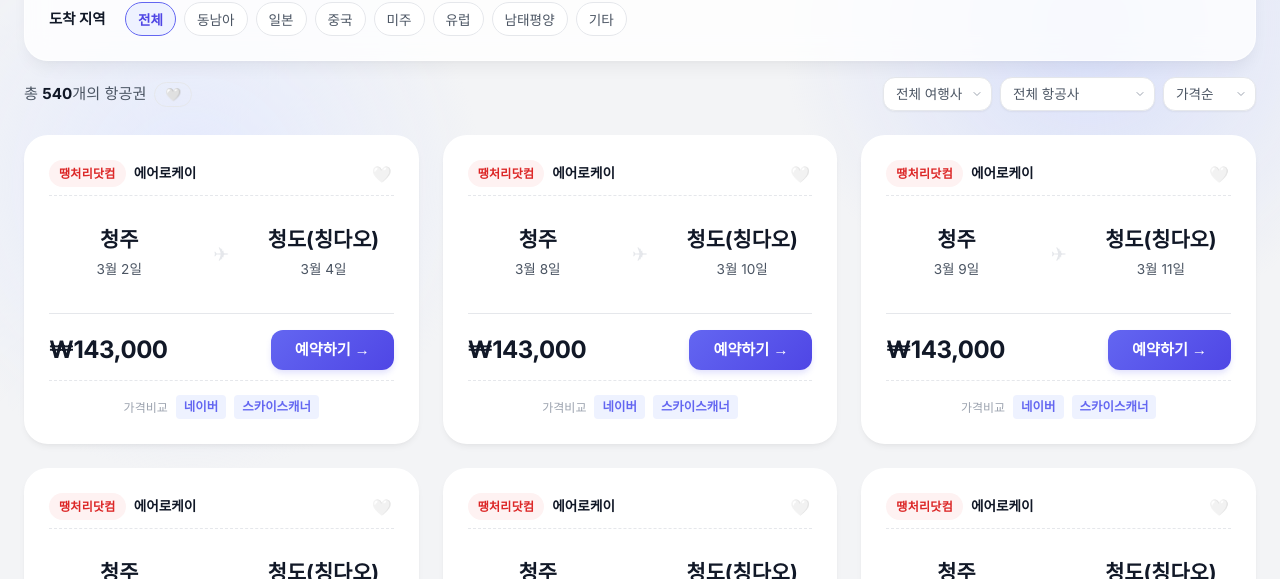
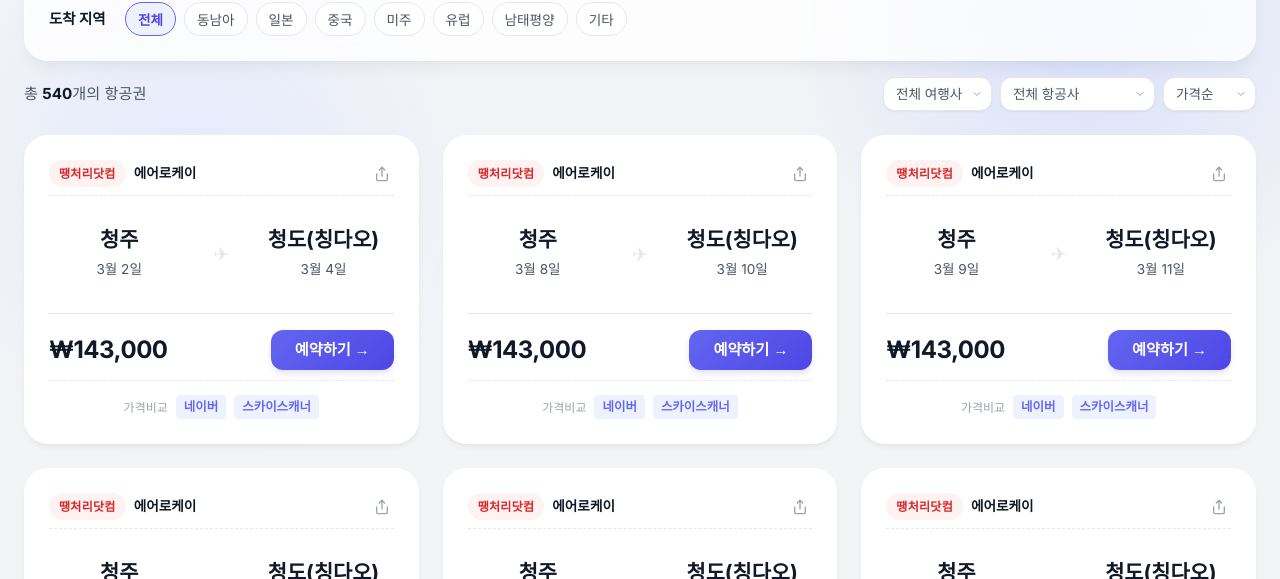
Before and after one commit to uingga/flight, a Next.js app: page / in a window 1280 px wide. Shown: the part 216-795 px from the top of the page. Built offline with nearby package versions, Linux system fonts and the light colour scheme.

Commit message:
공유 버튼: SVG 아이콘 + 예약링크 공유, OG 이미지 리디자인

```diff
--- a/package.json
+++ b/package.json
@@ -17,6 +17,7 @@
   "dependencies": {
     "@types/react-datepicker": "^6.2.0",
     "dotenv": "^17.2.4",
+    "html2canvas": "^1.4.1",
     "next": "14.2.0",
     "nodemailer": "^8.0.1",
     "react": "^18",
--- a/src/components/Dashboard.module.css
+++ b/src/components/Dashboard.module.css
@@ -422,11 +422,6 @@
     .statsSelect {
         flex: 1;
         min-width: 0;
-    }
-
-    .favFilterBtn {
-        padding: 2px 8px;
-        font-size: 0.75rem;
     }
 }
 
@@ -907,50 +902,50 @@
     gap: 6px;
 }
 
-.favBtn {
+.shareBtn {
     background: none;
     border: none;
     cursor: pointer;
-    font-size: 1rem;
-    padding: 2px;
-    opacity: 0.4;
+    padding: 4px;
+    color: #9ca3af;
     transition: all 0.2s ease;
     line-height: 1;
+    display: flex;
+    align-items: center;
+    justify-content: center;
 }
 
-.favBtn:hover {
-    opacity: 0.8;
-    transform: scale(1.2);
+.shareBtn:hover {
+    color: #6b7280;
+    transform: scale(1.15);
 }
 
-.favBtnActive {
-    opacity: 1;
+.shareToast {
+    position: fixed;
+    bottom: 32px;
+    left: 50%;
+    transform: translateX(-50%);
+    background: #1e293b;
+    color: #f1f5f9;
+    padding: 10px 24px;
+    border-radius: 24px;
+    font-size: 0.9rem;
+    font-weight: 600;
+    box-shadow: 0 8px 24px rgba(0, 0, 0, 0.3);
+    z-index: 1000;
+    animation: toastIn 0.3s ease;
 }
 
-.favBtnActive:hover {
-    transform: scale(1.2);
-}
+@keyframes toastIn {
+    from {
+        opacity: 0;
+        transform: translateX(-50%) translateY(12px);
+    }
 
-/* 즐겨찾기 필터 토글 */
-.favFilterBtn {
-    background: none;
-    border: 1px solid var(--color-border);
-    border-radius: 20px;
-    padding: 4px 10px;
-    cursor: pointer;
-    font-size: 0.8rem;
-    transition: all 0.2s ease;
-    white-space: nowrap;
-}
-
-.favFilterBtn:hover {
-    border-color: #e74c3c;
-    background: rgba(231, 76, 60, 0.05);
-}
-
-.favFilterActive {
-    background: rgba(231, 76, 60, 0.1);
-    border-color: #e74c3c;
+    to {
+        opacity: 1;
+        transform: translateX(-50%) translateY(0);
+    }
 }
 
 /* Old footer styles removed — using new footer styles at bottom of file */
--- a/src/components/Dashboard.tsx
+++ b/src/components/Dashboard.tsx
@@ -223,8 +223,7 @@ export default function Dashboard() {
     const [showSuggestions, setShowSuggestions] = useState(false);
     const [isCalendarOpen, setIsCalendarOpen] = useState(false);
     const [showFilters, setShowFilters] = useState(false);
-    const [favorites, setFavorites] = useState<Set<string>>(new Set());
-    const [showFavoritesOnly, setShowFavoritesOnly] = useState(false);
+    const [shareToast, setShareToast] = useState<string | null>(null);
     const observerRef = useRef<IntersectionObserver | null>(null);
     const loadMoreRef = useRef<HTMLDivElement | null>(null);
     const [headerHidden, setHeaderHidden] = useState(false);
@@ -234,11 +233,7 @@ export default function Dashboard() {
     useEffect(() => {
         fetchFlights();
         setIsMobile(checkIsMobile());
-        // localStorage에서 즐겨찾기 불러오기
-        try {
-            const saved = localStorage.getItem('flight-favorites');
-            if (saved) setFavorites(new Set(JSON.parse(saved)));
-        } catch { }
+
 
         // 30분마다 자동 새로고침
         const interval = setInterval(() => {
@@ -373,20 +368,32 @@ export default function Dashboard() {
         return topDestinations.filter(city => availableCities.has(city)).slice(0, 8);
     }, [flights]);
 
-    // 즐겨찾기 토글
-    const getFlightKey = (f: Flight) =>
-        `${f.source}|${f.departure.city}|${f.arrival.city}|${f.airline}|${f.departure.date}|${f.price}`;
+    // 공유 기능
+    const shareFlightText = (flight: Flight) => {
+        const price = `${Math.floor(flight.price / 10000)}만원`;
+        const depDate = formatDate(flight.departure.date);
+        const arrDate = flight.arrival.date ? ` ~ ${formatDate(flight.arrival.date)}` : '';
+        return `✈️ ${normalizeCity(flight.departure.city)} → ${normalizeCity(flight.arrival.city)} ${price} | ${depDate}${arrDate} | ${flight.airline} | ${getSourceName(flight.source)}\n🔗 ${flight.link}`;
+    };
 
-    const toggleFavorite = (flight: Flight) => {
-        setFavorites(prev => {
-            const next = new Set(prev);
-            const key = getFlightKey(flight);
-            if (next.has(key)) next.delete(key);
-            else next.add(key);
-            localStorage.setItem('flight-favorites', JSON.stringify(Array.from(next)));
-            if (next.size === 0) setShowFavoritesOnly(false);
-            return next;
-        });
+    const shareFlight = async (flight: Flight) => {
+        const text = shareFlightText(flight);
+        const isTouchDevice = 'ontouchstart' in window || navigator.maxTouchPoints > 0;
+        try {
+            if (isTouchDevice && navigator.share) {
+                await navigator.share({ text });
+            } else {
+                await navigator.clipboard.writeText(text);
+                setShareToast('복사됨!');
+                setTimeout(() => setShareToast(null), 2000);
+            }
+        } catch {
+            try {
+                await navigator.clipboard.writeText(text);
+                setShareToast('복사됨!');
+                setTimeout(() => setShareToast(null), 2000);
+            } catch { }
+        }
     };
 
     // 필터 초기화
@@ -399,7 +406,6 @@ export default function Dashboard() {
         setStartDate('');
         setEndDate('');
         setSortBy('price');
-        setShowFavoritesOnly(false);
     };
 
     // 활성 필터 여부
@@ -432,10 +438,7 @@ export default function Dashboard() {
         })();
 
 
-
-        const matchesFavorites = !showFavoritesOnly || favorites.has(getFlightKey(flight));
-
-        return matchesSearch && matchesSource && matchesRegion && matchesAirline && matchesDate && matchesDeparture && matchesFavorites;
+        return matchesSearch && matchesSource && matchesRegion && matchesAirline && matchesDate && matchesDeparture;
     }).sort((a, b) => {
         let comparison = 0;
 
@@ -786,13 +789,6 @@ export default function Dashboard() {
                         <div className={styles.stats}>
                             <div className={styles.statsHeader}>
                                 <span className={styles.resultCount}>총 <strong>{filteredFlights.length}</strong>개의 항공권</span>
-                                <button
-                                    onClick={() => setShowFavoritesOnly(!showFavoritesOnly)}
-                                    className={`${styles.favFilterBtn} ${showFavoritesOnly ? styles.favFilterActive : ''}`}
-                                    title={showFavoritesOnly ? '전체 보기' : '즐겨찾기만 보기'}
-                                >
-                                    {showFavoritesOnly ? '❤️' : '🤍'} {favorites.size > 0 ? favorites.size : ''}
-                                </button>
                             </div>
                             <div className={styles.statsFilters}>
                                 <select
@@ -857,11 +853,16 @@ export default function Dashboard() {
                                                 })()}
                                             </div>
                                             <button
-                                                className={`${styles.favBtn} ${favorites.has(getFlightKey(flight)) ? styles.favBtnActive : ''}`}
-                                                onClick={(e) => { e.stopPropagation(); toggleFavorite(flight); }}
-                                                title={favorites.has(getFlightKey(flight)) ? '즐겨찾기 해제' : '즐겨찾기 추가'}
+                                                type="button"
+                                                className={styles.shareBtn}
+                                                onClick={(e) => { e.preventDefault(); e.stopPropagation(); shareFlight(flight); }}
+                                                title="공유하기"
                                             >
-                                                {favorites.has(getFlightKey(flight)) ? '❤️' : '🤍'}
+                                                <svg width="16" height="16" viewBox="0 0 24 24" fill="none" stroke="currentColor" strokeWidth="2" strokeLinecap="round" strokeLinejoin="round" style={{ pointerEvents: 'none' }}>
+                                                    <path d="M4 12v8a2 2 0 0 0 2 2h12a2 2 0 0 0 2-2v-8" />
+                                                    <polyline points="16 6 12 2 8 6" />
+                                                    <line x1="12" y1="2" x2="12" y2="15" />
+                                                </svg>
                                             </button>
                                         </div>
 
@@ -1064,6 +1065,11 @@ export default function Dashboard() {
                     </div>
                 </div>
             </footer>
+
+            {/* 공유 복사 토스트 */}
+            {shareToast && (
+                <div className={styles.shareToast}>{shareToast}</div>
+            )}
         </div>
     );
 }
```
Also changed, not shown: src/app/opengraph-image.tsx (+58 -44 lines), 1 other file (tests, documents, lock files or other folders).
